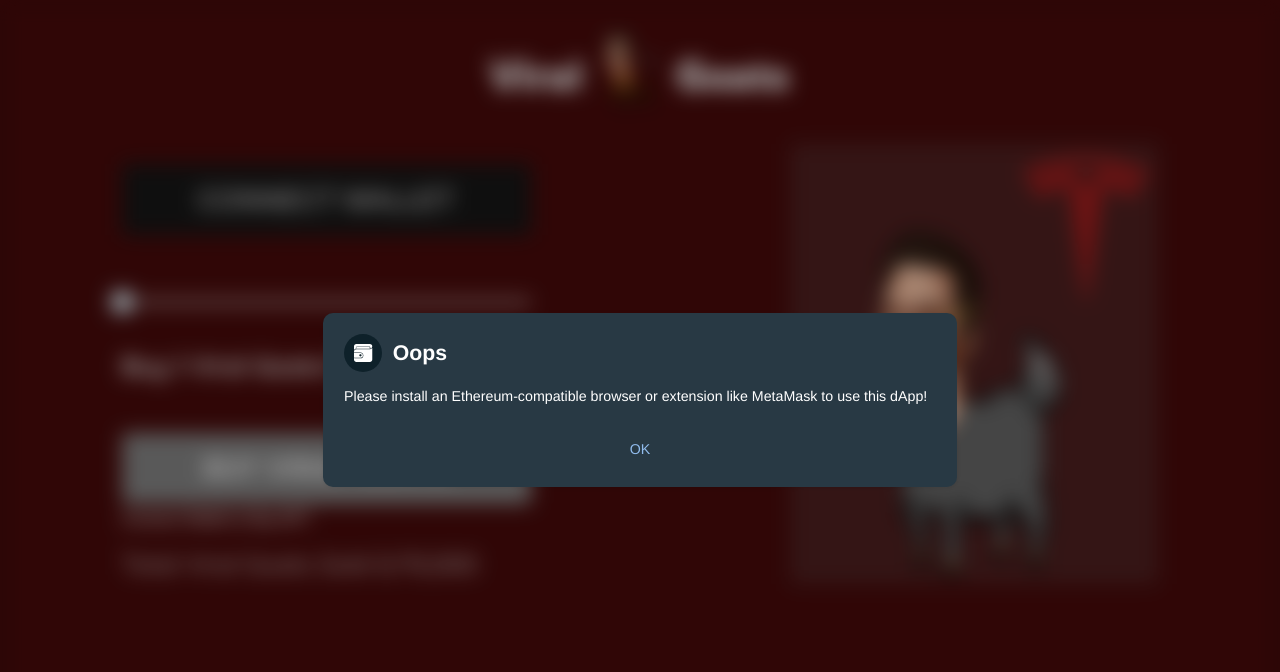
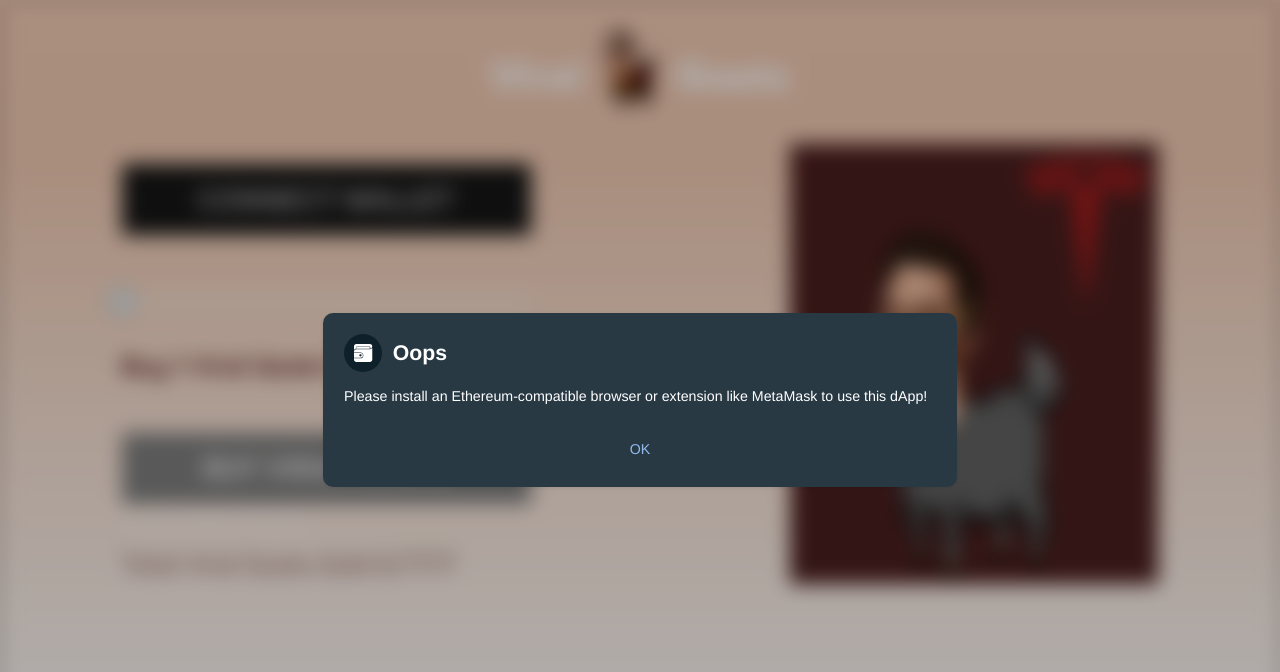
Before and after one commit to Rakeshpradhan1999/viralgoatsteddy, a React (Create React App) app: page / in a window 1280 px wide. Shown: the top 672 px of the page. Built offline with nearby package versions, Linux system fonts and the light colour scheme.

Commit message:
update colors

```diff
--- a/src/App.css
+++ b/src/App.css
@@ -1,3 +1,53 @@
 body {
-  background-color: #450a0a;
+  height: 100vh;
+  background: -webkit-linear-gradient(
+    top,
+    rgba(241, 191, 162, 0.8) 0%,
+    rgba(240, 190, 161, 0.8) 20%,
+    rgba(240, 191, 161, 0.59) 40%,
+    rgba(242, 192, 162, 0.39) 60%,
+    rgba(240, 189, 158, 0.19) 80%,
+    rgba(255, 170, 170, 0) 99%,
+    rgba(0, 0, 0, 0) 100%
+  );
+  background: -o-linear-gradient(
+    top,
+    rgba(241, 191, 162, 0.8) 0%,
+    rgba(240, 190, 161, 0.8) 20%,
+    rgba(240, 191, 161, 0.59) 40%,
+    rgba(242, 192, 162, 0.39) 60%,
+    rgba(240, 189, 158, 0.19) 80%,
+    rgba(255, 170, 170, 0) 99%,
+    rgba(0, 0, 0, 0) 100%
+  );
+  background: -ms-linear-gradient(
+    top,
+    rgba(241, 191, 162, 0.8) 0%,
+    rgba(240, 190, 161, 0.8) 20%,
+    rgba(240, 191, 161, 0.59) 40%,
+    rgba(242, 192, 162, 0.39) 60%,
+    rgba(240, 189, 158, 0.19) 80%,
+    rgba(255, 170, 170, 0) 99%,
+    rgba(0, 0, 0, 0) 100%
+  );
+  background: -moz-linear-gradient(
+    top,
+    rgba(241, 191, 162, 0.8) 0%,
+    rgba(240, 190, 161, 0.8) 20%,
+    rgba(240, 191, 161, 0.59) 40%,
+    rgba(242, 192, 162, 0.39) 60%,
+    rgba(240, 189, 158, 0.19) 80%,
+    rgba(255, 170, 170, 0) 99%,
+    rgba(0, 0, 0, 0) 100%
+  );
+  background: linear-gradient(
+    to bottom,
+    rgba(241, 191, 162, 0.8) 0%,
+    rgba(240, 190, 161, 0.8) 20%,
+    rgba(240, 191, 161, 0.59) 40%,
+    rgba(242, 192, 162, 0.39) 60%,
+    rgba(240, 189, 158, 0.19) 80%,
+    rgba(255, 170, 170, 0) 99%,
+    rgba(0, 0, 0, 0) 100%
+  );
 }
--- a/src/components/topSection/index.js
+++ b/src/components/topSection/index.js
@@ -167,7 +167,7 @@ const TopSection = ({ mint, totalSupply, price, account, loadWeb3 }) => {
 
               <p>
                 Total Viral Goats Sold{" "}
-                <span className="linebreak">{totalSupply}/10,000</span>
+                <span className="linebreak">{totalSupply}/7777</span>
               </p>
               <br />
               <br />
--- a/src/components/topSection/topSection.css
+++ b/src/components/topSection/topSection.css
@@ -2,7 +2,6 @@
 @import url("https://fonts.googleapis.com/css2?family=Roboto:wght@100;300;400;500&display=swap");
 .topsection-main-wrapper {
   width: 100%;
-  background-color: #450a0a;
 }
 
 .topsection-inner-wrapper {
@@ -28,7 +27,7 @@
 
 .links-wrapper ul li {
   opacity: 1;
-  color: #ececec;
+  color: #450a0a;
   font-family: "Quicksand", sans-serif;
   font-size: 21px;
   margin-left: 30px;
@@ -50,7 +49,7 @@
 .topsection-bootom-inner-box-wrapper .topb-left-wrapper h1 {
   margin-top: 50px;
   opacity: 1;
-  color: #e4e4e4;
+  color: #450a0a;
   font-family: "Roboto", sans-serif;
   font-weight: 300;
   font-size: 64px;
@@ -59,7 +58,7 @@
 
 .topsection-bootom-inner-box-wrapper .topb-left-wrapper p {
   margin-top: 20px;
-  color: #ececec;
+  color: #450a0a;
   font-size: 25px;
   text-align: left;
   font-family: "Quicksand", sans-serif;
--- a/src/config.js
+++ b/src/config.js
@@ -1,15 +1,4 @@
 export const contractAbi = [
-	{
-		"inputs": [
-			{
-				"internalType": "string",
-				"name": "baseURI",
-				"type": "string"
-			}
-		],
-		"stateMutability": "nonpayable",
-		"type": "constructor"
-	},
 	{
 		"anonymous": false,
 		"inputs": [
@@ -118,58 +107,6 @@ export const contractAbi = [
 		"type": "event"
 	},
 	{
-		"inputs": [],
-		"name": "MAX_ALLOWED",
-		"outputs": [
-			{
-				"internalType": "uint256",
-				"name": "",
-				"type": "uint256"
-			}
-		],
-		"stateMutability": "view",
-		"type": "function"
-	},
-	{
-		"inputs": [],
-		"name": "MAX_PRESALE_ALLOWED",
-		"outputs": [
-			{
-				"internalType": "uint256",
-				"name": "",
-				"type": "uint256"
-			}
-		],
-		"stateMutability": "view",
-		"type": "function"
-	},
-	{
-		"inputs": [],
-		"name": "MAX_SUPPlY",
-		"outputs": [
-			{
-				"internalType": "uint256",
-				"name": "",
-				"type": "uint256"
-			}
-		],
-		"stateMutability": "view",
-		"type": "function"
-	},
-	{
-		"inputs": [],
-		"name": "PRESALE_SUPPLY",
-		"outputs": [
-			{
-				"internalType": "uint256",
-				"name": "",
-				"type": "uint256"
-			}
-		],
-		"stateMutability": "view",
-		"type": "function"
-	},
-	{
 		"inputs": [
 			{
 				"internalType": "address[]",
@@ -199,6 +136,189 @@ export const contractAbi = [
 		"outputs": [],
 		"stateMutability": "nonpayable",
 		"type": "function"
+	},
+	{
+		"inputs": [
+			{
+				"internalType": "uint256",
+				"name": "_count",
+				"type": "uint256"
+			}
+		],
+		"name": "mintNFT",
+		"outputs": [],
+		"stateMutability": "payable",
+		"type": "function"
+	},
+	{
+		"inputs": [],
+		"name": "pauseSale",
+		"outputs": [],
+		"stateMutability": "nonpayable",
+		"type": "function"
+	},
+	{
+		"inputs": [],
+		"name": "renounceOwnership",
+		"outputs": [],
+		"stateMutability": "nonpayable",
+		"type": "function"
+	},
+	{
+		"inputs": [
+			{
+				"internalType": "address",
+				"name": "from",
+				"type": "address"
+			},
+			{
+				"internalType": "address",
+				"name": "to",
+				"type": "address"
+			},
+			{
+				"internalType": "uint256",
+				"name": "tokenId",
+				"type": "uint256"
+			}
+		],
+		"name": "safeTransferFrom",
+		"outputs": [],
+		"stateMutability": "nonpayable",
+		"type": "function"
+	},
+	{
+		"inputs": [
+			{
+				"internalType": "address",
+				"name": "from",
+				"type": "address"
+			},
+			{
+				"internalType": "address",
+				"name": "to",
+				"type": "address"
+			},
+			{
+				"internalType": "uint256",
+				"name": "tokenId",
+				"type": "uint256"
+			},
+			{
+				"internalType": "bytes",
+				"name": "_data",
+				"type": "bytes"
+			}
+		],
+		"name": "safeTransferFrom",
+		"outputs": [],
+		"stateMutability": "nonpayable",
+		"type": "function"
+	},
+	{
+		"inputs": [
+			{
+				"internalType": "address",
+				"name": "operator",
+				"type": "address"
+			},
+			{
+				"internalType": "bool",
+				"name": "approved",
+				"type": "bool"
+			}
+		],
+		"name": "setApprovalForAll",
+		"outputs": [],
+		"stateMutability": "nonpayable",
+		"type": "function"
+	},
+	{
+		"inputs": [
+			{
+				"internalType": "string",
+				"name": "baseURI",
+				"type": "string"
+			}
+		],
+		"name": "setBaseURI",
+		"outputs": [],
+		"stateMutability": "nonpayable",
+		"type": "function"
+	},
+	{
+		"inputs": [
+			{
+				"internalType": "uint256",
+				"name": "_newPrice",
+				"type": "uint256"
+			}
+		],
+		"name": "setPrice",
+		"outputs": [],
+		"stateMutability": "nonpayable",
+		"type": "function"
+	},
+	{
+		"inputs": [
+			{
+				"internalType": "address",
+				"name": "from",
+				"type": "address"
+			},
+			{
+				"internalType": "address",
+				"name": "to",
+				"type": "address"
+			},
+			{
+				"internalType": "uint256",
+				"name": "tokenId",
+				"type": "uint256"
+			}
+		],
+		"name": "transferFrom",
+		"outputs": [],
+		"stateMutability": "nonpayable",
+		"type": "function"
+	},
+	{
+		"inputs": [
+			{
+				"internalType": "address",
+				"name": "newOwner",
+				"type": "address"
+			}
+		],
+		"name": "transferOwnership",
+		"outputs": [],
+		"stateMutability": "nonpayable",
+		"type": "function"
+	},
+	{
+		"inputs": [],
+		"name": "unpauseSale",
+		"outputs": [],
+		"stateMutability": "nonpayable",
+		"type": "function"
+	},
+	{
+		"inputs": [],
+		"name": "withdrawAll",
+		"outputs": [],
+		"stateMutability": "nonpayable",
+		"type": "function"
+	},
+	{
+		"inputs": [
+			{
+				"internalType": "string",
+				"name": "baseURI",
+				"type": "string"
+			}
+		],
+		"stateMutability": "nonpayable",
+		"type": "constructor"
 	},
 	{
 		"inputs": [
@@ -263,16 +383,29 @@ export const contractAbi = [
 		"type": "function"
 	},
 	{
-		"inputs": [
+		"inputs": [],
+		"name": "MAX_ALLOWED",
+		"outputs": [
 			{
 				"internalType": "uint256",
-				"name": "_count",
+				"name": "",
 				"type": "uint256"
 			}
 		],
-		"name": "mintNFT",
-		"outputs": [],
-		"stateMutability": "payable",
+		"stateMutability": "view",
+		"type": "function"
+	},
+	{
+		"inputs": [],
+		"name": "MAX_SUPPlY",
+		"outputs": [
+			{
+				"internalType": "uint256",
+				"name": "",
+				"type": "uint256"
+			}
+		],
+		"stateMutability": "view",
 		"type": "function"
 	},
 	{
@@ -322,46 +455,6 @@ export const contractAbi = [
 	},
 	{
 		"inputs": [],
-		"name": "pausePreSale",
-		"outputs": [],
-		"stateMutability": "nonpayable",
-		"type": "function"
-	},
-	{
-		"inputs": [],
-		"name": "pauseSale",
-		"outputs": [],
-		"stateMutability": "nonpayable",
-		"type": "function"
-	},
-	{
-		"inputs": [
-			{
-				"internalType": "uint256",
-				"name": "_count",
-				"type": "uint256"
-			}
-		],
-		"name": "presaleMintNFT",
-		"outputs": [],
-		"stateMutability": "payable",
-		"type": "function"
-	},
-	{
-		"inputs": [],
-		"name": "presaleOpen",
-		"outputs": [
-			{
-				"internalType": "bool",
-				"name": "",
-				"type": "bool"
-			}
-		],
-		"stateMutability": "view",
-		"type": "function"
-	},
-	{
-		"inputs": [],
 		"name": "price",
 		"outputs": [
 			{
@@ -375,64 +468,6 @@ export const contractAbi = [
 	},
 	{
 		"inputs": [],
-		"name": "renounceOwnership",
-		"outputs": [],
-		"stateMutability": "nonpayable",
-		"type": "function"
-	},
-	{
-		"inputs": [
-			{
-				"internalType": "address",
-				"name": "from",
-				"type": "address"
-			},
-			{
-				"internalType": "address",
-				"name": "to",
-				"type": "address"
-			},
-			{
-				"internalType": "uint256",
-				"name": "tokenId",
-				"type": "uint256"
-			}
-		],
-		"name": "safeTransferFrom",
-		"outputs": [],
-		"stateMutability": "nonpayable",
-		"type": "function"
-	},
-	{
-		"inputs": [
-			{
-				"internalType": "address",
-				"name": "from",
-				"type": "address"
-			},
-			{
-				"internalType": "address",
-				"name": "to",
-				"type": "address"
-			},
-			{
-				"internalType": "uint256",
-				"name": "tokenId",
-				"type": "uint256"
-			},
-			{
-				"internalType": "bytes",
-				"name": "_data",
-				"type": "bytes"
-			}
-		],
-		"name": "safeTransferFrom",
-		"outputs": [],
-		"stateMutability": "nonpayable",
-		"type": "function"
-	},
-	{
-		"inputs": [],
 		"name": "saleOpen",
 		"outputs": [
 			{
@@ -442,50 +477,6 @@ export const contractAbi = [
 			}
 		],
 		"stateMutability": "view",
-		"type": "function"
-	},
-	{
-		"inputs": [
-			{
-				"internalType": "address",
-				"name": "operator",
-				"type": "address"
-			},
-			{
-				"internalType": "bool",
-				"name": "approved",
-				"type": "bool"
-			}
-		],
-		"name": "setApprovalForAll",
-		"outputs": [],
-		"stateMutability": "nonpayable",
-		"type": "function"
-	},
-	{
-		"inputs": [
-			{
-				"internalType": "string",
-				"name": "baseURI",
-				"type": "string"
-			}
-		],
-		"name": "setBaseURI",
-		"outputs": [],
-		"stateMutability": "nonpayable",
-		"type": "function"
-	},
-	{
-		"inputs": [
-			{
-				"internalType": "uint256",
-				"name": "_newPrice",
-				"type": "uint256"
-			}
-		],
-		"name": "setPrice",
-		"outputs": [],
-		"stateMutability": "nonpayable",
 		"type": "function"
 	},
 	{
@@ -599,56 +590,6 @@ export const contractAbi = [
 		"inputs": [
 			{
 				"internalType": "address",
-				"name": "from",
-				"type": "address"
-			},
-			{
-				"internalType": "address",
-				"name": "to",
-				"type": "address"
-			},
-			{
-				"internalType": "uint256",
-				"name": "tokenId",
-				"type": "uint256"
-			}
-		],
-		"name": "transferFrom",
-		"outputs": [],
-		"stateMutability": "nonpayable",
-		"type": "function"
-	},
-	{
-		"inputs": [
-			{
-				"internalType": "address",
-				"name": "newOwner",
-				"type": "address"
-			}
-		],
-		"name": "transferOwnership",
-		"outputs": [],
-		"stateMutability": "nonpayable",
-		"type": "function"
-	},
-	{
-		"inputs": [],
-		"name": "unpausePreSale",
-		"outputs": [],
-		"stateMutability": "nonpayable",
-		"type": "function"
-	},
-	{
-		"inputs": [],
-		"name": "unpauseSale",
-		"outputs": [],
-		"stateMutability": "nonpayable",
-		"type": "function"
-	},
-	{
-		"inputs": [
-			{
-				"internalType": "address",
 				"name": "_owner",
 				"type": "address"
 			}
@@ -663,15 +604,7 @@ export const contractAbi = [
 		],
 		"stateMutability": "view",
 		"type": "function"
-	},
-	{
-		"inputs": [],
-		"name": "withdrawAll",
-		"outputs": [],
-		"stateMutability": "nonpayable",
-		"type": "function"
 	}
 ];
 
-// export const contractAddress = "0x2B006224Bd06a8F89cBB12ED86AC2A8ee513d694";
-export const contractAddress = "0xBC0e0C1468AA9d80c0DDDA8Ca63DE3798b4D8b93";
+export const contractAddress = "0xf8B362Be69C78f712d85Cbca471E8E499FFd9C1E";
```
